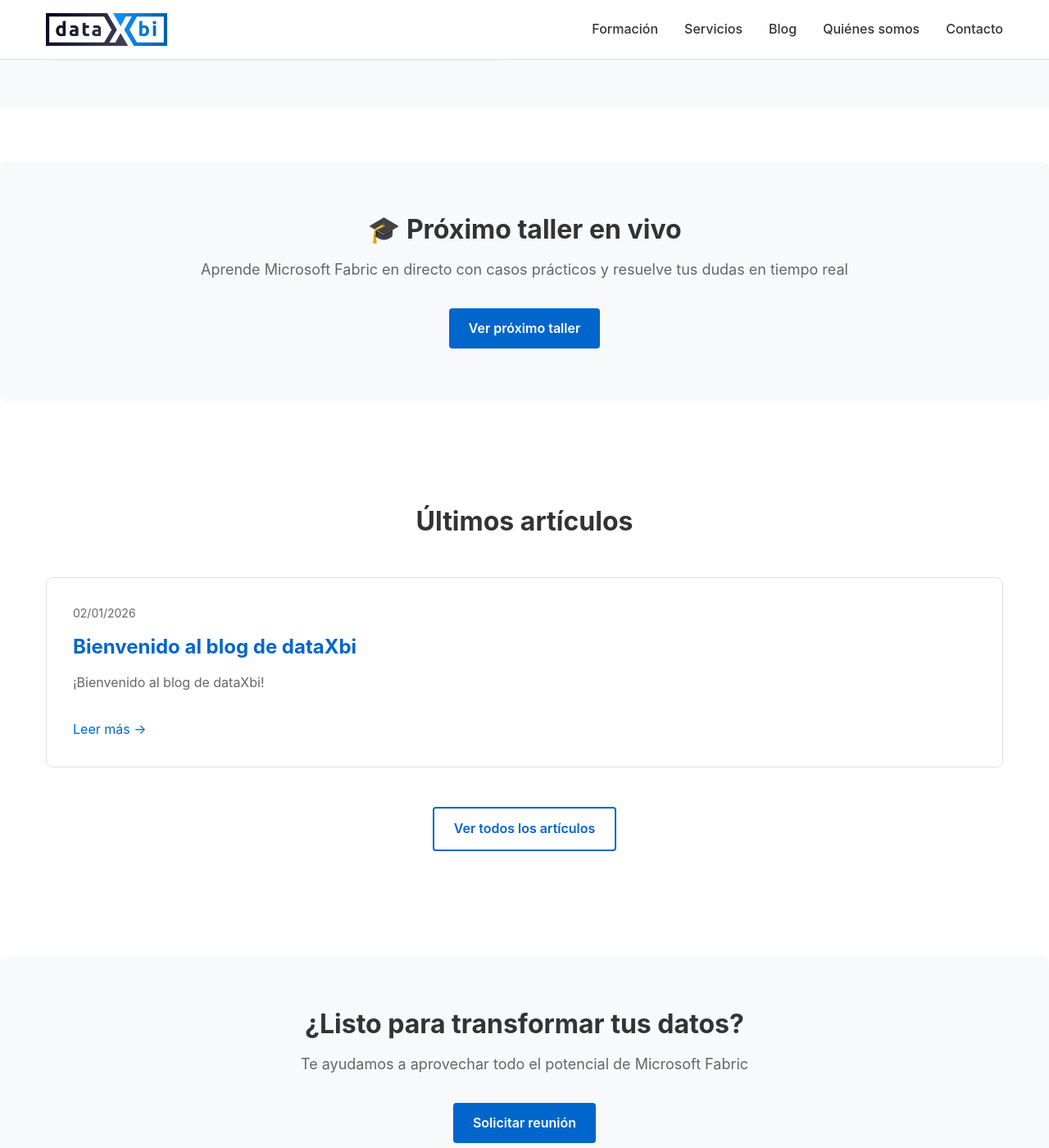
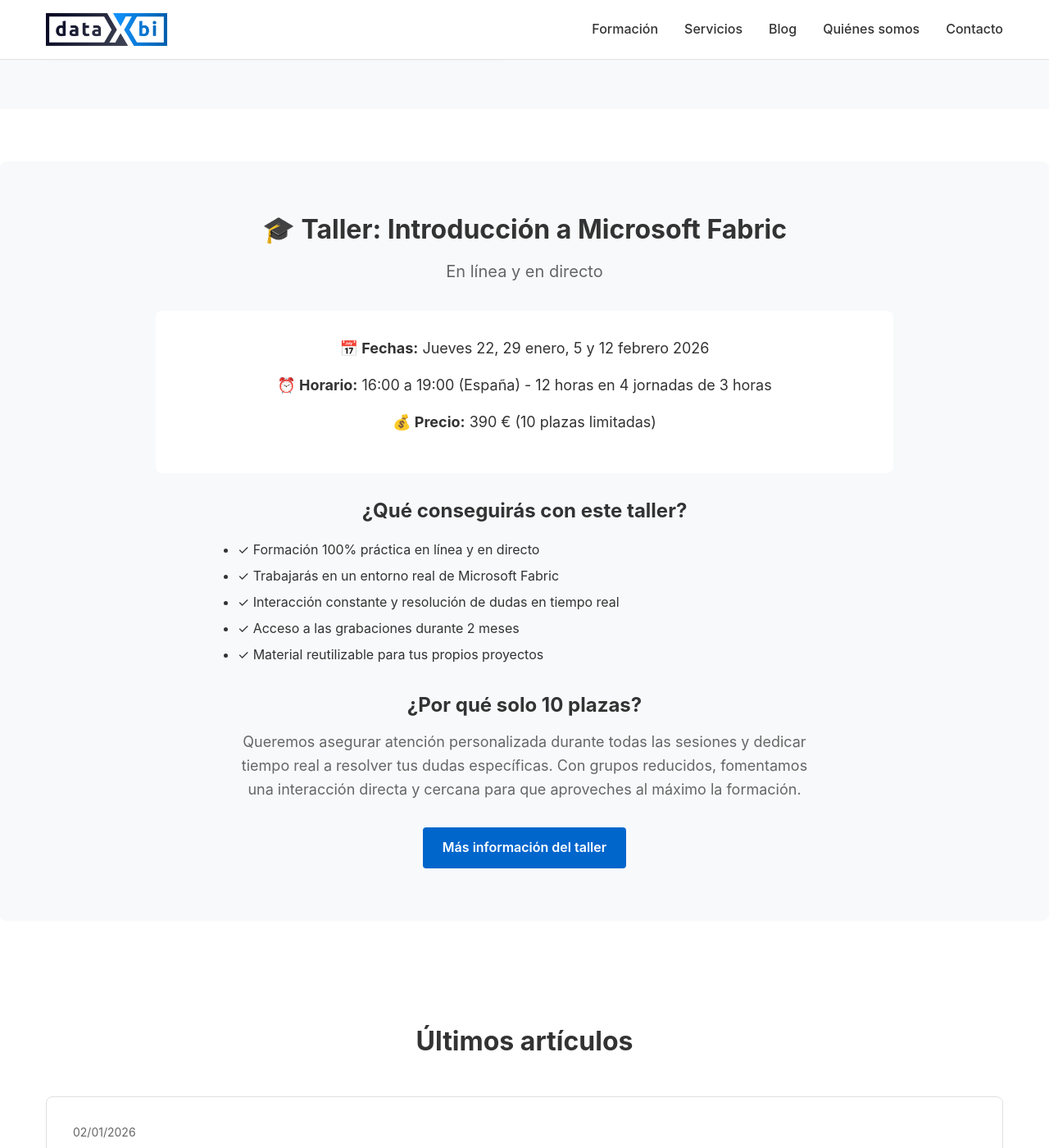
Before and after one commit to dataxbi/dataxbi.github.io, a Jekyll site: the page built from index.html, in a window 1280 px wide and 1400 px high, scrolled down 1660 px. Shown: the whole window at 82% size. Built offline with Jekyll 4.4.1, drawn with Linux system fonts in a browser that asks for light colours.

Commit message:
feat: actualizar sección del taller con información detallada

```diff
--- a/index.html
+++ b/index.html
@@ -63,9 +63,30 @@ description: "Formación y servicios profesionales en Microsoft Fabric y Power B
 <!-- Taller en vivo -->
 <section class="cta-section">
   <div class="container">
-    <h2>🎓 Próximo taller en vivo</h2>
-    <p>Aprende Microsoft Fabric en directo con casos prácticos y resuelve tus dudas en tiempo real</p>
-    {% include cta-button.html text="Ver próximo taller" url="/formacion/" %}
+    <h2>🎓 Taller: Introducción a Microsoft Fabric</h2>
+    <p style="font-size: 1.25rem; margin-bottom: 1rem;">En línea y en directo</p>
+
+    <div style="max-width: 900px; margin: 0 auto;">
+      <div style="background: white; padding: 2rem; border-radius: 8px; margin: 2rem 0;">
+        <p style="color: var(--color-text); margin-bottom: 1rem;"><strong>📅 Fechas:</strong> Jueves 22, 29 enero, 5 y 12 febrero 2026</p>
+        <p style="color: var(--color-text); margin-bottom: 1rem;"><strong>⏰ Horario:</strong> 16:00 a 19:00 (España) - 12 horas en 4 jornadas de 3 horas</p>
+        <p style="color: var(--color-text); margin-bottom: 1rem;"><strong>💰 Precio:</strong> 390 € (10 plazas limitadas)</p>
+      </div>
+
+      <h3 style="margin-top: 2rem; margin-bottom: 1rem;">¿Qué conseguirás con este taller?</h3>
+      <ul style="text-align: left; max-width: 700px; margin: 0 auto 2rem; line-height: 2;">
+        <li>✓ Formación 100% práctica en línea y en directo</li>
+        <li>✓ Trabajarás en un entorno real de Microsoft Fabric</li>
+        <li>✓ Interacción constante y resolución de dudas en tiempo real</li>
+        <li>✓ Acceso a las grabaciones durante 2 meses</li>
+        <li>✓ Material reutilizable para tus propios proyectos</li>
+      </ul>
+
+      <h3 style="margin-bottom: 1rem;">¿Por qué solo 10 plazas?</h3>
+      <p style="max-width: 700px; margin: 0 auto 2rem;">Queremos asegurar atención personalizada durante todas las sesiones y dedicar tiempo real a resolver tus dudas específicas. Con grupos reducidos, fomentamos una interacción directa y cercana para que aproveches al máximo la formación.</p>
+    </div>
+
+    {% include cta-button.html text="Más información del taller" url="/formacion/" %}
   </div>
 </section>
 
```
